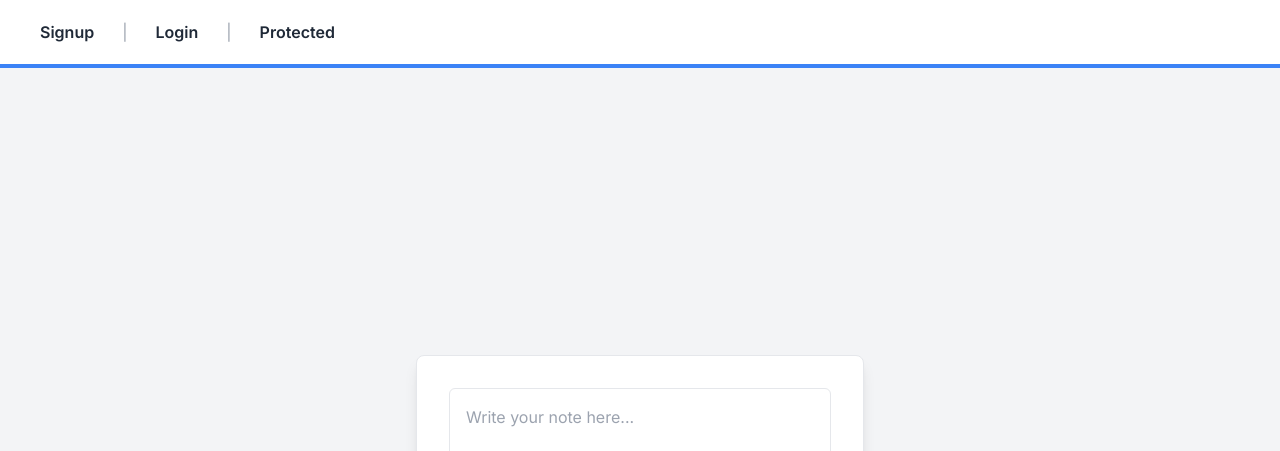
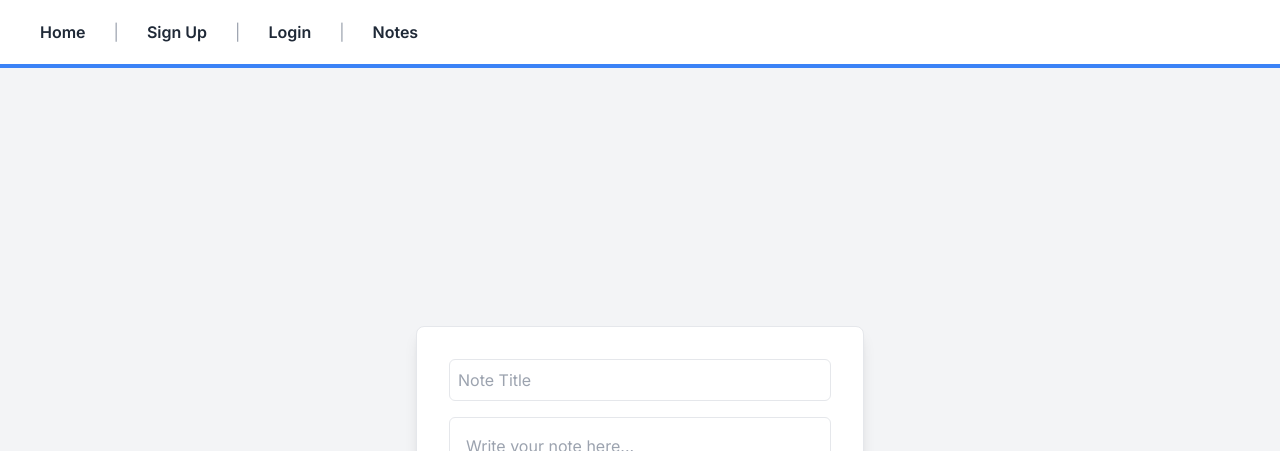
Before and after one commit to markbuckner/my-notes-app, a Next.js app: page /notes in a window 1280 px wide. Shown: the top 451 px of the page. Built offline with nearby package versions, Linux system fonts and the light colour scheme; no server answers.

Commit message:
Use notes title. Add home to nav

```diff
--- a/app/notes/page.tsx
+++ b/app/notes/page.tsx
@@ -16,6 +16,7 @@ interface Note {
 
 const Notes: React.FC = () => {
   const [notes, setNotes] = useState<Note[]>([]);
+  const [noteTitle, setNoteTitle] = useState('');
   const [noteContent, setNoteContent] = useState('');
   const router = useRouter();
   const supabase = createBrowserClient(
@@ -62,7 +63,7 @@ const Notes: React.FC = () => {
       .insert([
         {
           user_id: user.id,
-          title: "Untitled Note",
+          title: noteTitle || "Untitled Note",
           content: noteContent,
           created_at: new Date().toISOString(),
           updated_at: new Date().toISOString()
@@ -73,9 +74,11 @@ const Notes: React.FC = () => {
       console.error('Error saving note:', error);
       return;
     }
+    setNoteTitle('');
     setNoteContent('');
     fetchNotes();
   };
+
   const handleDeleteNote = async (noteId: number) => {
     const { error } = await supabase
       .from('notes')
@@ -94,6 +97,13 @@ const Notes: React.FC = () => {
       <Navbar />
       <div className="flex flex-col items-center justify-center min-h-screen bg-gray-100">
         <div className="bg-white p-8 border rounded-lg shadow-lg w-full max-w-md">
+          <input
+            type="text"
+            placeholder="Note Title"
+            value={noteTitle}
+            onChange={(e) => setNoteTitle(e.target.value)}
+            className="w-full p-2 border rounded-md mb-4"
+          />
           <textarea
             className="w-full p-4 border rounded-md"
             placeholder="Write your note here..."
--- a/components/Navbar.tsx
+++ b/components/Navbar.tsx
@@ -1,14 +1,14 @@
-// components/Navbar.tsx
-
 const Navbar: React.FC = () => {
     return (
       <nav className="bg-white shadow-md border-b-4 border-blue-500">
         <div className="container mx-auto px-6 py-3 flex items-center">
-                <a href="/signup" className="text-gray-800 font-semibold py-2 px-4 hover:text-purple-700 transition duration-300 ease-in-out">Signup</a>
+          <a href="/" className="text-gray-800 font-semibold py-2 px-4 hover:text-purple-700 transition duration-300 ease-in-out">Home</a>
+          <span className="text-gray-400 mx-3">|</span>
+          <a href="/signup" className="text-gray-800 font-semibold py-2 px-4 hover:text-purple-700 transition duration-300 ease-in-out">Sign Up</a>
           <span className="text-gray-400 mx-3">|</span>
           <a href="/login" className="text-gray-800 font-semibold py-2 px-4 hover:text-purple-700 transition duration-300 ease-in-out">Login</a>
           <span className="text-gray-400 mx-3">|</span>
-                <a href="/protected" className="text-gray-800 font-semibold py-2 px-4 hover:text-purple-700 transition duration-300 ease-in-out">Protected</a>
+          <a href="/notes" className="text-gray-800 font-semibold py-2 px-4 hover:text-purple-700 transition duration-300 ease-in-out">Notes</a>
         </div>
       </nav>
     );
```
Lines whose indentation alone changed are shown as unchanged.
